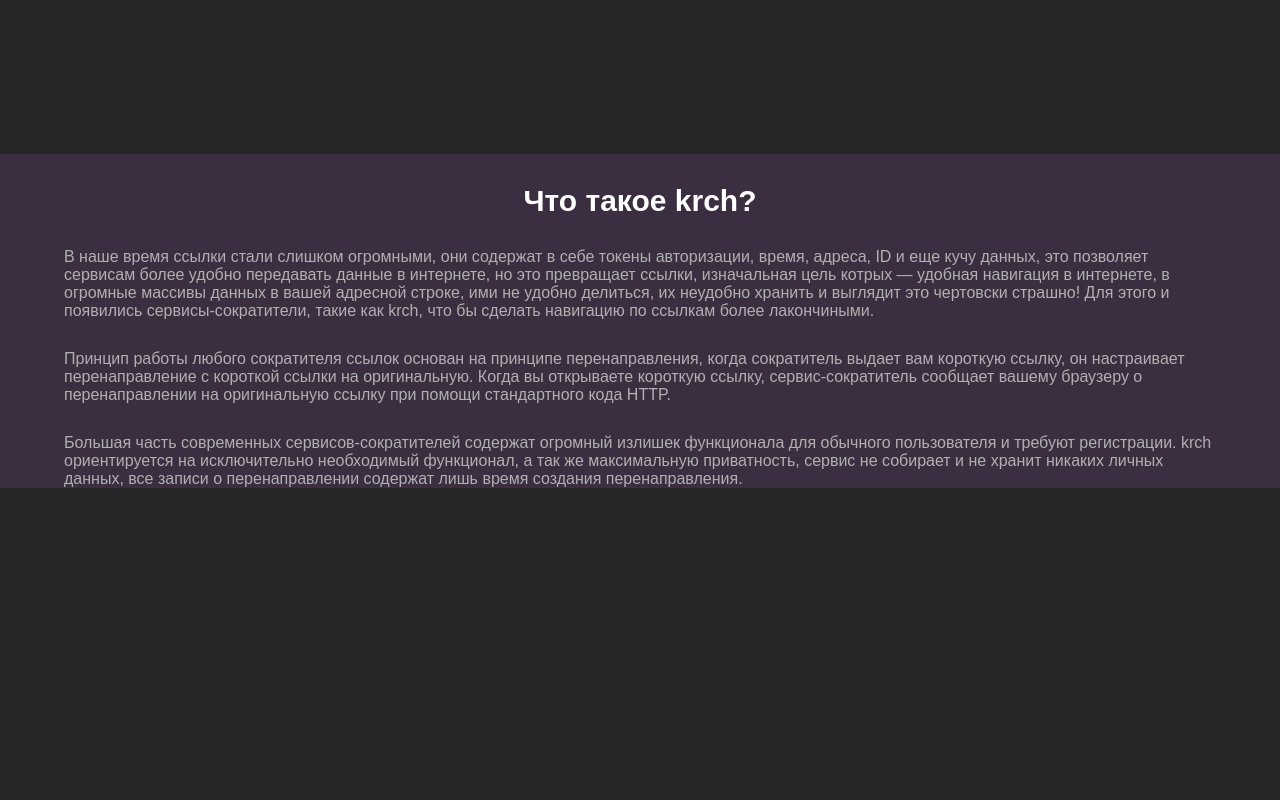
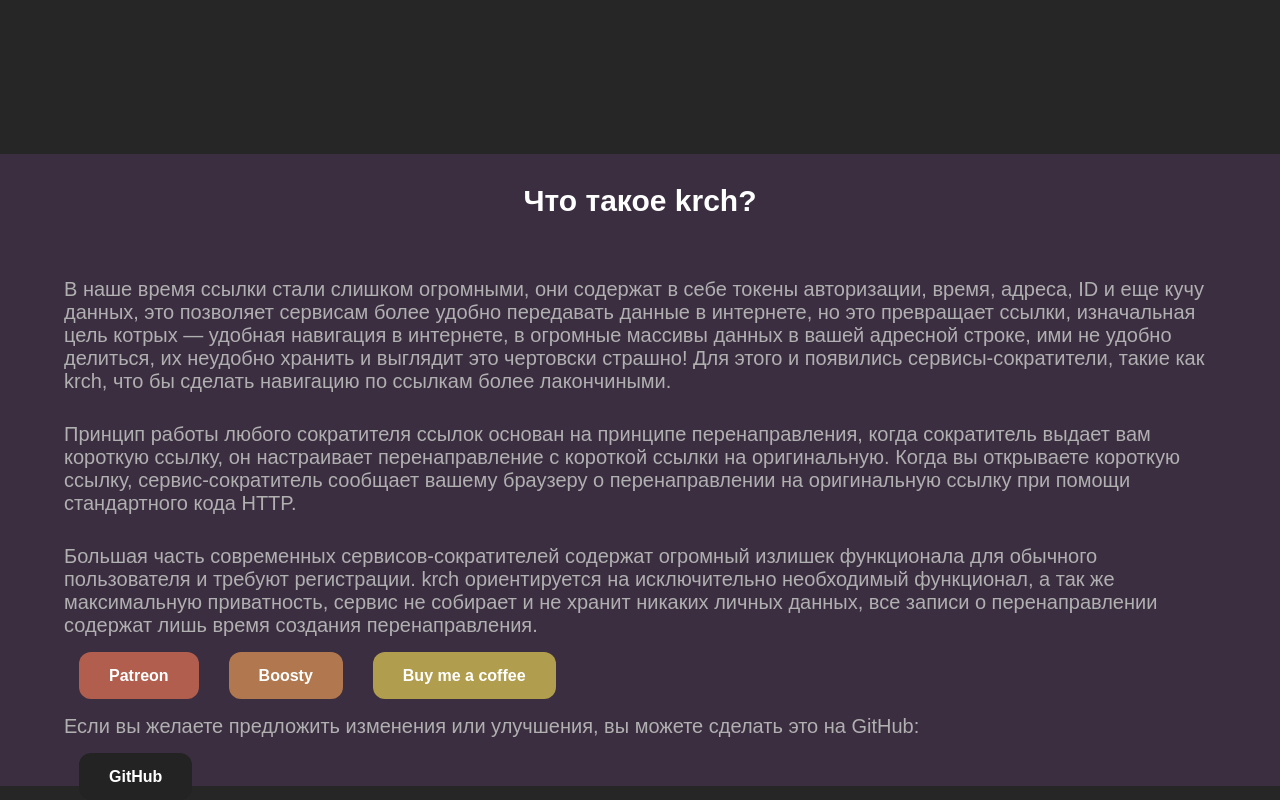
Before and after one commit to kidzyaka/krch-site, a React (Vite) app: page /home in a window 1280 px wide. Shown: the part 646-1446 px from the top of the page. Before the commit the page ends 1134 px from the top, so only its background shows below. Built offline with nearby package versions, Linux system fonts and the light colour scheme; a web font is replaced by a local one.

Commit message:
add buttons and styling

```diff
--- a/src/pages/components/Footer.jsx
+++ b/src/pages/components/Footer.jsx
@@ -9,6 +9,13 @@
           <p className="information-center">Принцип работы любого сократителя ссылок основан на принципе перенаправления, когда сократитель выдает вам короткую ссылку, он настраивает перенаправление с короткой ссылки на оригинальную. Когда вы открываете короткую ссылку, сервис-сократитель сообщает вашему браузеру о перенаправлении на оригинальную ссылку при помощи стандартного кода HTTP.</p>
           <p>Большая часть современных сервисов-сократителей содержат огромный излишек функционала для обычного пользователя и требуют регистрации. krch ориентируется на исключительно необходимый функционал, а так же максимальную приватность, сервис не собирает и не хранит никаких личных данных, все записи о перенаправлении содержат лишь время создания перенаправления.</p>
         </div>
+        <div className="links">
+          <a href="" className="patreon-link">Patreon</a>
+          <a href="" className="boosty-link">Boosty</a>
+          <a href="" className="coffee-link">Buy me a coffee</a>
+        </div>
+        <p>Если вы желаете предложить изменения или улучшения, вы можете сделать это на GitHub:</p>
+        <a href="" className="gh-link">GitHub</a>
     </footer>
   );
 };
--- a/src/pages/components/css/Footer.css
+++ b/src/pages/components/css/Footer.css
@@ -9,13 +9,51 @@
     padding: 30px 0;
 }
 
-.information p {
+.footer p {
     width: 90%;
+    font-size: 20px;
     margin-left: 5%;
     color: #B0B0B0;
+    margin-top: 30px;
+    margin-bottom: 30px;
 }
 
 .information .information-center {
     margin-top: 30px;
     margin-bottom: 30px;
 }
+
+.links {
+    /* background-color: aqua; */
+    width: 90%;
+    margin-left: 5%;
+}
+
+.links a,
+.gh-link {
+    text-decoration: none;
+    margin: 0 15px;
+    padding: 15px 30px;
+    border-radius: 12px;
+    color: #fff;
+    font-size: 16px;
+    font-weight: 600;
+}
+
+.links .patreon-link {
+    background-color: #B15E4E;
+}
+
+.links .boosty-link {
+    background-color: #B1774E;
+}
+
+.links .coffee-link {
+    background-color: #B19D4E;
+}
+
+.gh-link {
+    background-color: aqua;
+    background-color: #232323;
+    margin-left: calc(5% + 15px);
+}
```
